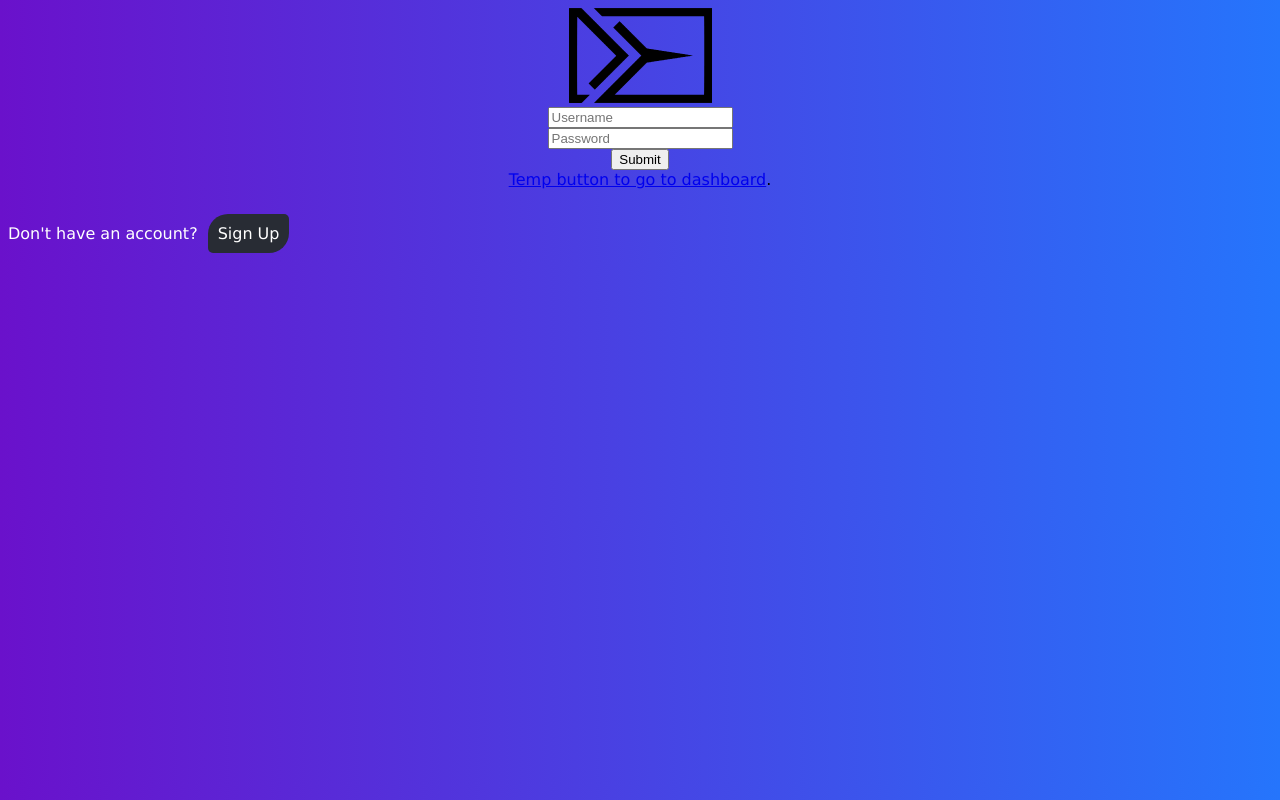
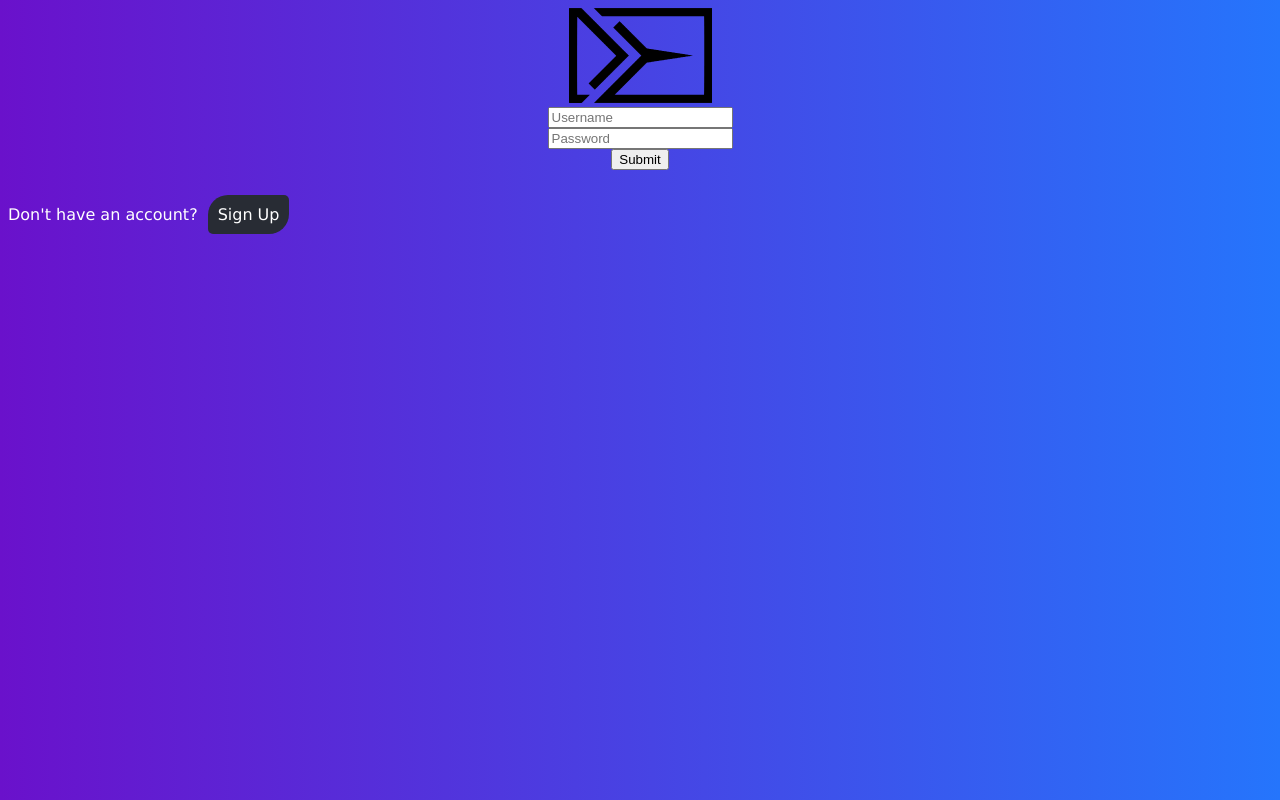
Before and after one commit to Dante-Masciotra/Password-Manager-Frontend, a React (Create React App) app: page / in a window 1280 px wide. Built offline with nearby package versions, Linux system fonts and the light colour scheme.

Commit message:
removed temp button

```diff
--- a/src/components/Login/Login.js
+++ b/src/components/Login/Login.js
@@ -57,10 +57,6 @@ function Login() {
 						<br />
 						<input className="login-button" type="submit" value="Submit" />
 						<br />
-						<a href="http://localhost:3000/dashboard">
-							Temp button to go to dashboard
-						</a>
-						.
 					</form>
 				</div>
 				<div className="register">
```
